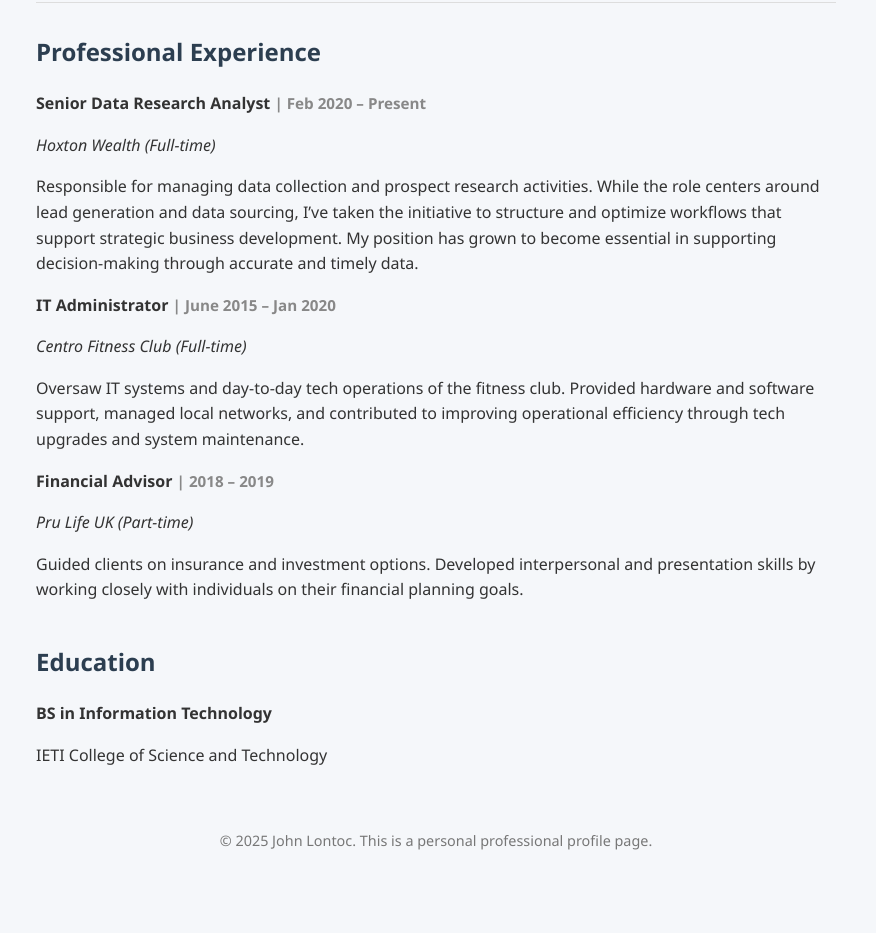
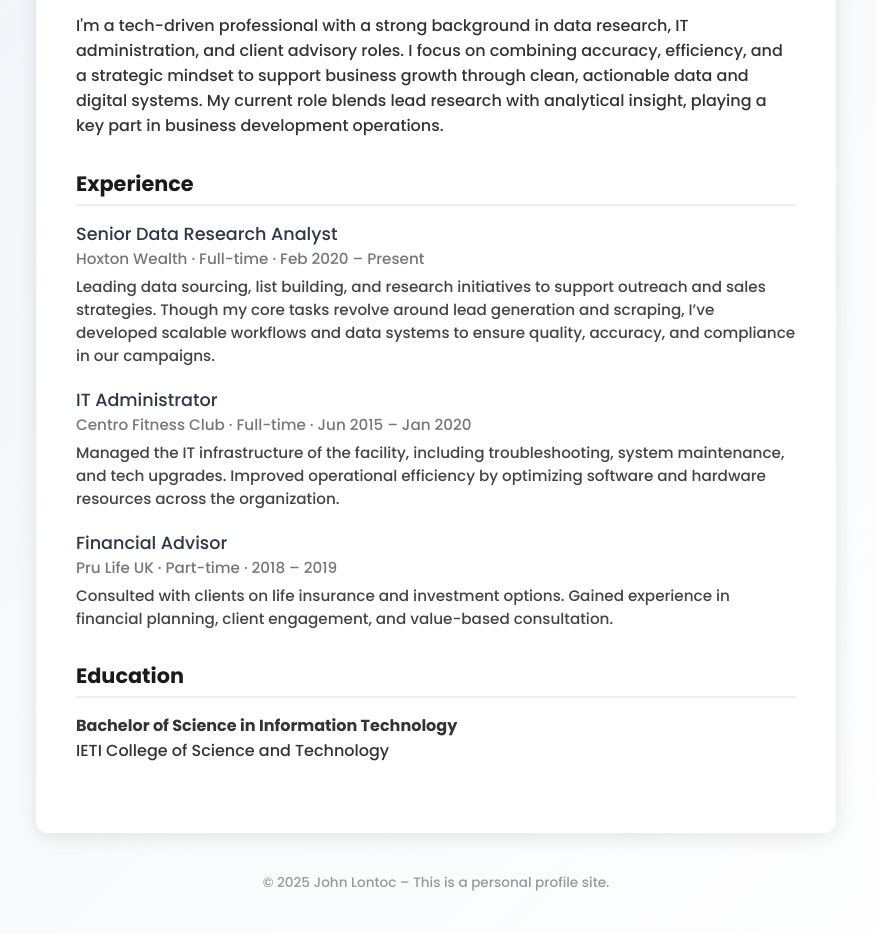
Before and after one commit to jclontoc06/jclontoc06.github.io, a plain HTML site: page index.html in a window 1280 px wide. Shown: the part 239-1172 px from the top of the page, without its empty margins (204-1080 px from the left). Before the commit the page ends 1131 px from the top, so only its background shows below. Drawn offline with Linux system fonts and the light colour scheme.

Commit message:
Update index.html

```diff
--- a/index.html
+++ b/index.html
@@ -1,90 +1,143 @@
 <!DOCTYPE html>
 <html lang="en">
 <head>
-  <meta charset="UTF-8">
-  <meta name="viewport" content="width=device-width, initial-scale=1">
+  <meta charset="UTF-8" />
+  <meta name="viewport" content="width=device-width, initial-scale=1.0" />
   <title>John Lontoc – Professional Profile</title>
+  <link href="https://fonts.googleapis.com/css2?family=Poppins:wght@300;500;700&display=swap" rel="stylesheet">
   <style>
-    body {
-      font-family: 'Segoe UI', Tahoma, Geneva, Verdana, sans-serif;
+    * {
+      box-sizing: border-box;
       margin: 0;
-      padding: 40px 20px;
-      background-color: #f5f7fa;
-      color: #333;
-      line-height: 1.6;
-      max-width: 800px;
-      margin-left: auto;
-      margin-right: auto;
+      padding: 0;
     }
 
-    h1, h2 {
+    body {
+      font-family: 'Poppins', sans-serif;
+      background: linear-gradient(135deg, #f0f4f8, #ffffff);
+      color: #333;
+      padding: 40px 20px;
+      display: flex;
+      flex-direction: column;
+      align-items: center;
+      min-height: 100vh;
+    }
+
+    .container {
+      background: #fff;
+      box-shadow: 0 4px 20px rgba(0, 0, 0, 0.1);
+      border-radius: 12px;
+      padding: 40px;
+      max-width: 800px;
+      width: 100%;
+      animation: fadeIn 1.2s ease;
+    }
+
+    h1 {
+      font-weight: 700;
+      font-size: 2.2rem;
       color: #2c3e50;
+      margin-bottom: 10px;
+    }
+
+    .subtitle {
+      font-weight: 300;
+      font-size: 1.1rem;
+      color: #555;
+      margin-bottom: 30px;
     }
 
     .section {
-      margin-bottom: 40px;
+      margin-bottom: 30px;
+    }
+
+    .section-title {
+      font-weight: 600;
+      font-size: 1.3rem;
+      color: #1a1a1a;
+      margin-bottom: 15px;
+      border-bottom: 2px solid #eee;
+      padding-bottom: 5px;
+    }
+
+    .job {
+      margin-bottom: 20px;
     }
 
     .job-title {
-      font-weight: bold;
+      font-weight: 500;
+      font-size: 1.1rem;
+      color: #2d3748;
     }
 
-    .date {
-      color: #888;
-      font-size: 0.95em;
+    .job-meta {
+      font-size: 0.95rem;
+      color: #777;
     }
 
-    .company {
-      font-style: italic;
-    }
-
-    hr {
-      border: none;
-      height: 1px;
-      background-color: #ddd;
-      margin: 30px 0;
+    .job-desc {
+      font-size: 0.95rem;
+      color: #444;
+      margin-top: 5px;
     }
 
     footer {
       text-align: center;
-      font-size: 0.9em;
-      color: #777;
-      margin-top: 60px;
+      font-size: 0.85rem;
+      color: #999;
+      margin-top: 40px;
+    }
+
+    @keyframes fadeIn {
+      0% { opacity: 0; transform: translateY(20px); }
+      100% { opacity: 1; transform: translateY(0); }
+    }
+
+    @media (max-width: 600px) {
+      .container {
+        padding: 25px;
+      }
     }
   </style>
 </head>
 <body>
+  <div class="container">
+    <h1>John Lontoc</h1>
+    <p class="subtitle">Professional Profile</p>
 
-  <h1>John Lontoc</h1>
-  <p>Detail-oriented and tech-savvy professional with a solid background in data research, IT administration, and financial consulting. Known for adaptability, consistency, and a self-starting attitude when it comes to solving business and operational challenges through data and technology.</p>
+    <div class="section">
+      <div class="section-title">About Me</div>
+      <p>I'm a tech-driven professional with a strong background in data research, IT administration, and client advisory roles. I focus on combining accuracy, efficiency, and a strategic mindset to support business growth through clean, actionable data and digital systems. My current role blends lead research with analytical insight, playing a key part in business development operations.</p>
+    </div>
 
-  <hr>
+    <div class="section">
+      <div class="section-title">Experience</div>
 
-  <div class="section">
-    <h2>Professional Experience</h2>
+      <div class="job">
+        <div class="job-title">Senior Data Research Analyst</div>
+        <div class="job-meta">Hoxton Wealth · Full-time · Feb 2020 – Present</div>
+        <div class="job-desc">Leading data sourcing, list building, and research initiatives to support outreach and sales strategies. Though my core tasks revolve around lead generation and scraping, I’ve developed scalable workflows and data systems to ensure quality, accuracy, and compliance in our campaigns.</div>
+      </div>
 
-    <p class="job-title">Senior Data Research Analyst <span class="date">| Feb 2020 – Present</span></p>
-    <p class="company">Hoxton Wealth (Full-time)</p>
-    <p>Responsible for managing data collection and prospect research activities. While the role centers around lead generation and data sourcing, I’ve taken the initiative to structure and optimize workflows that support strategic business development. My position has grown to become essential in supporting decision-making through accurate and timely data.</p>
+      <div class="job">
+        <div class="job-title">IT Administrator</div>
+        <div class="job-meta">Centro Fitness Club · Full-time · Jun 2015 – Jan 2020</div>
+        <div class="job-desc">Managed the IT infrastructure of the facility, including troubleshooting, system maintenance, and tech upgrades. Improved operational efficiency by optimizing software and hardware resources across the organization.</div>
+      </div>
 
-    <p class="job-title">IT Administrator <span class="date">| June 2015 – Jan 2020</span></p>
-    <p class="company">Centro Fitness Club (Full-time)</p>
-    <p>Oversaw IT systems and day-to-day tech operations of the fitness club. Provided hardware and software support, managed local networks, and contributed to improving operational efficiency through tech upgrades and system maintenance.</p>
+      <div class="job">
+        <div class="job-title">Financial Advisor</div>
+        <div class="job-meta">Pru Life UK · Part-time · 2018 – 2019</div>
+        <div class="job-desc">Consulted with clients on life insurance and investment options. Gained experience in financial planning, client engagement, and value-based consultation.</div>
+      </div>
+    </div>
 
-    <p class="job-title">Financial Advisor <span class="date">| 2018 – 2019</span></p>
-    <p class="company">Pru Life UK (Part-time)</p>
-    <p>Guided clients on insurance and investment options. Developed interpersonal and presentation skills by working closely with individuals on their financial planning goals.</p>
+    <div class="section">
+      <div class="section-title">Education</div>
+      <p><strong>Bachelor of Science in Information Technology</strong><br>IETI College of Science and Technology</p>
+    </div>
   </div>
 
-  <div class="section">
-    <h2>Education</h2>
-    <p><strong>BS in Information Technology</strong></p>
-    <p>IETI College of Science and Technology</p>
-  </div>
-
-  <footer>
-    © 2025 John Lontoc. This is a personal professional profile page.
-  </footer>
-
+  <footer>© 2025 John Lontoc – This is a personal profile site.</footer>
 </body>
 </html>
```
